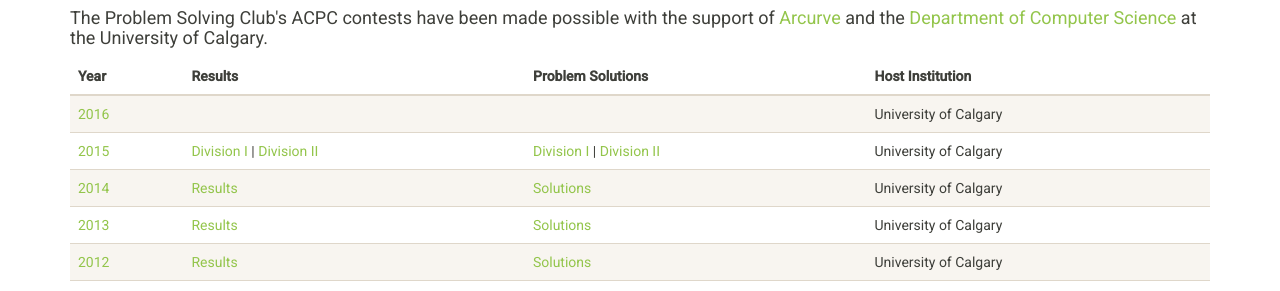
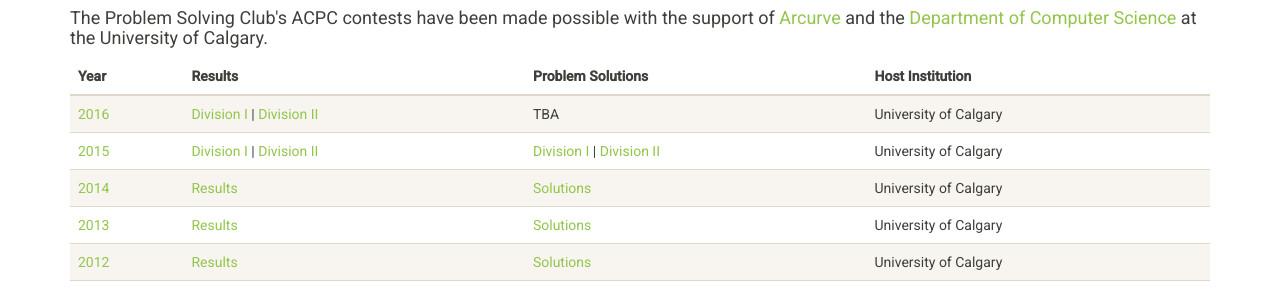
Before and after one commit to ProblemSolvingClub/psc-website, a Jekyll site: the page built from contests/acpc/index.html, in a window 1280 px wide and 947 px high. Shown: the part 274-565 px from the top of the window. Built offline with Jekyll 4.4.1, drawn with Linux system fonts in a browser that asks for light colours; nearby versions of some CDN libraries.

Commit message:
add results for acpc 2016

```diff
--- a/contests/acpc/index.html
+++ b/contests/acpc/index.html
@@ -37,8 +37,12 @@ title: ACPC
           <a href="/contests/acpc/2016">2016</a>
         </td>
         <td>
+          <a href="https://acpc16.kattis.com/standings?filter=652">Division I</a>
+          |
+          <a href="https://acpc16.kattis.com/standings?filter=653">Division II</a>
         </td>
         <td>
+          TBA
         </td>
         <td>
           University of Calgary
```
